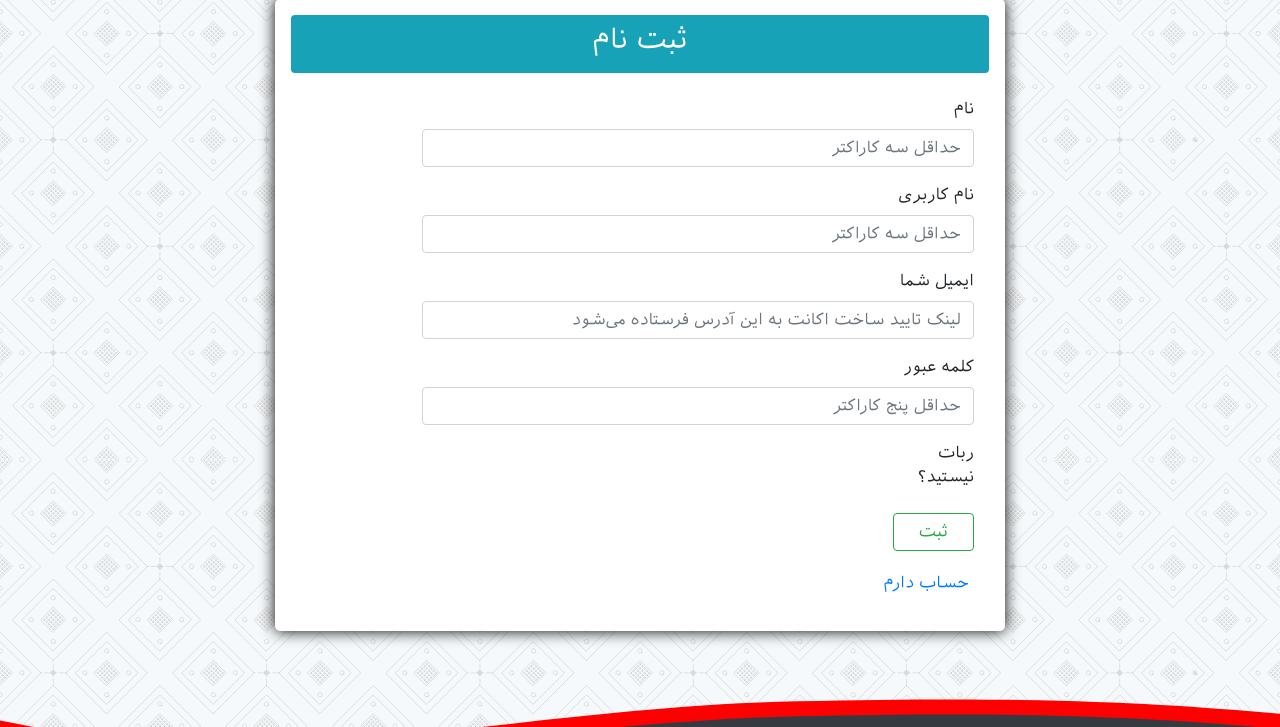
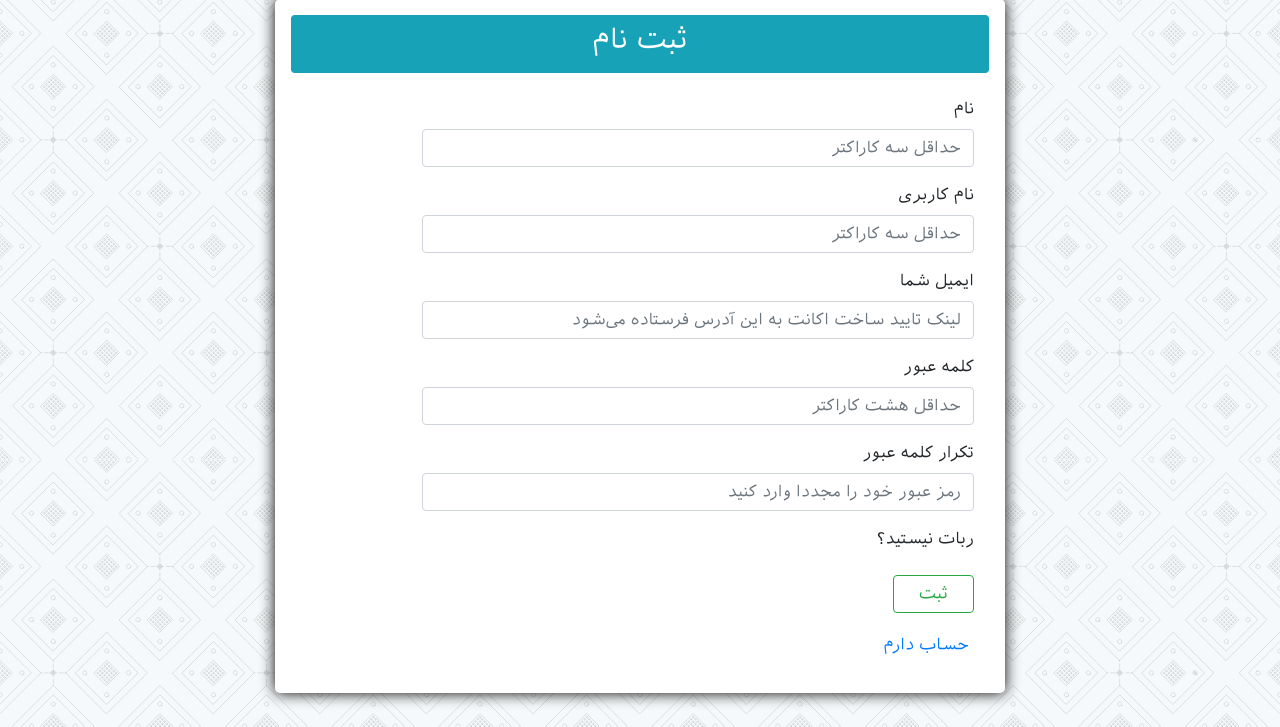
Before and after one commit to hamidAzimiZp/beston, a Django app: page /register/ in a window 1280 px wide. Shown: the part 73-800 px from the top of the page. Run offline with Django 3.2, Linux system fonts and the light colour scheme; some libraries are stand-ins or nearby versions.

Commit message:
check password in registeration form

```diff
--- a/templates/registration/register.html
+++ b/templates/registration/register.html
@@ -60,15 +60,21 @@
                 </div>
               </div>
               <div class="form-group">
-                <label for="inputPassword3" class="col-sm-2 control-label" >کلمه عبور</label>
+                <label for="password1" class="col-sm-2 control-label" >کلمه عبور</label>
                 <div class="col-sm-10">
-                  <input type="password" name="password" class="form-control"  placeholder="حداقل پنج کاراکتر" required pattern=".{5,}">
+                  <input type="password" id="password1" name="password" class="form-control"  placeholder="حداقل هشت کاراکتر" required pattern=".{8,}">
                 </div>
               </div>
               <div class="form-group">
-                <label for="inputPassword3" class="col-sm-2 control-label" >ربات نیستید؟</label>
+                <label for="passwordConfirm" class="col-sm-2 control-label" style="white-space: nowrap;" >تکرار کلمه عبور</label>
                 <div class="col-sm-10">
-                  <div class="g-recaptcha" data-sitekey="6LeN68QZAAAAAIvlhewcYYAoPaELv5QomP_RPtr5"></div>
+                  <input type="password" id = "passwordConfirm" name="passwordConfirm" class="form-control"  placeholder="رمز عبور خود را مجددا وارد کنید" required pattern=".{8,}">
+                </div>
+              </div>
+              <div class="form-group">
+                <label for="capchazp" class="col-sm-2 control-label" style="white-space: nowrap;">ربات نیستید؟</label>
+                <div class="col-sm-10">
+                  <div class="g-recaptcha" id = "capchazp" data-sitekey="6LeN68QZAAAAAIvlhewcYYAoPaELv5QomP_RPtr5"></div>
                 </div>
               </div>
               <div class="form-group">
--- a/web/models.py
+++ b/web/models.py
@@ -13,7 +13,7 @@ class UserRegister(models.Model):
     time = models.DateTimeField(default=datetime.date.today)
     username = models.CharField(max_length=50)
     password = models.CharField(max_length=50)  # TODO: do not save password
-
+    passwordConfirm = models.CharField(max_length=50, blank = True)
 
     def __str__(self):
         return self.username
--- a/web/views.py
+++ b/web/views.py
@@ -108,26 +108,41 @@ def register(request):
             now = datetime.now()
             first_name = request.POST["first_name"]
             email = request.POST['email']
+
+            # hash passwords
             password = make_password(request.POST['password'])
+            passwordConfirm = make_password(request.POST['passwordConfirm'])
             username = request.POST['username']
-            temporarycode = UserRegister(
-                email=email, time=now, code=code, username=username, password=password,
-                firstName = first_name)
-            temporarycode.save()
-            # message = PMMail(api_key=settings.POSTMARK_API_TOKEN,
-            #                 subject="فعالسازی اکانت بستون",
-            #                 sender="hamidazimi44100@gmail.com",
-            #                 to=email,
-            #                 text_body=" برای فعال کردن اکانت بستون خود روی لینک روبرو کلیک کنید: {}?code={}".format(
-            #                     request.build_absolute_uri('/register/'), code),
-            #                 tag="account request")
-            # message.send()
-            # message = 'ایمیلی حاوی لینک فعال سازی اکانت به شما فرستاده شده، لطفا پس از چک کردن ایمیل، روی لینک کلیک کنید.'
-            message = "برای فعال کردن اکانت بستون خود <a href=\"{0}?code={1}\">اینجا</a> کلیک کنید".format(request.build_absolute_uri('/register/'), code)
-            context = {
-                'message': message
+
+            ps1 = request.POST['password']
+            ps2 = request.POST['passwordConfirm']
+            # check passwords
+            if not ps1 == ps2:
+                context = {
+                    "message" : "عدم تطابق رمز عبور مجددا تلاش کنید"
                 }
-            return render(request, 'registration/register.html', context)
+                return render(request, 'registration/register.html', context)
+
+            else:
+
+                temporarycode = UserRegister(
+                    email=email, time=now, code=code, username=username, password=password,
+                    firstName = first_name, passwordConfirm = passwordConfirm)
+                temporarycode.save()
+                # message = PMMail(api_key=settings.POSTMARK_API_TOKEN,
+                #                 subject="فعالسازی اکانت بستون",
+                #                 sender="hamidazimi44100@gmail.com",
+                #                 to=email,
+                #                 text_body=" برای فعال کردن اکانت بستون خود روی لینک روبرو کلیک کنید: {}?code={}".format(
+                #                     request.build_absolute_uri('/register/'), code),
+                #                 tag="account request")
+                # message.send()
+                # message = 'ایمیلی حاوی لینک فعال سازی اکانت به شما فرستاده شده، لطفا پس از چک کردن ایمیل، روی لینک کلیک کنید.'
+                message = "برای فعال کردن اکانت بستون خود <a href=\"{0}?code={1}\">اینجا</a> کلیک کنید".format(request.build_absolute_uri('/register/'), code)
+                context = {
+                    'message': message
+                    }
+                return render(request, 'registration/register.html', context)
 
         else:
             context = {
```
